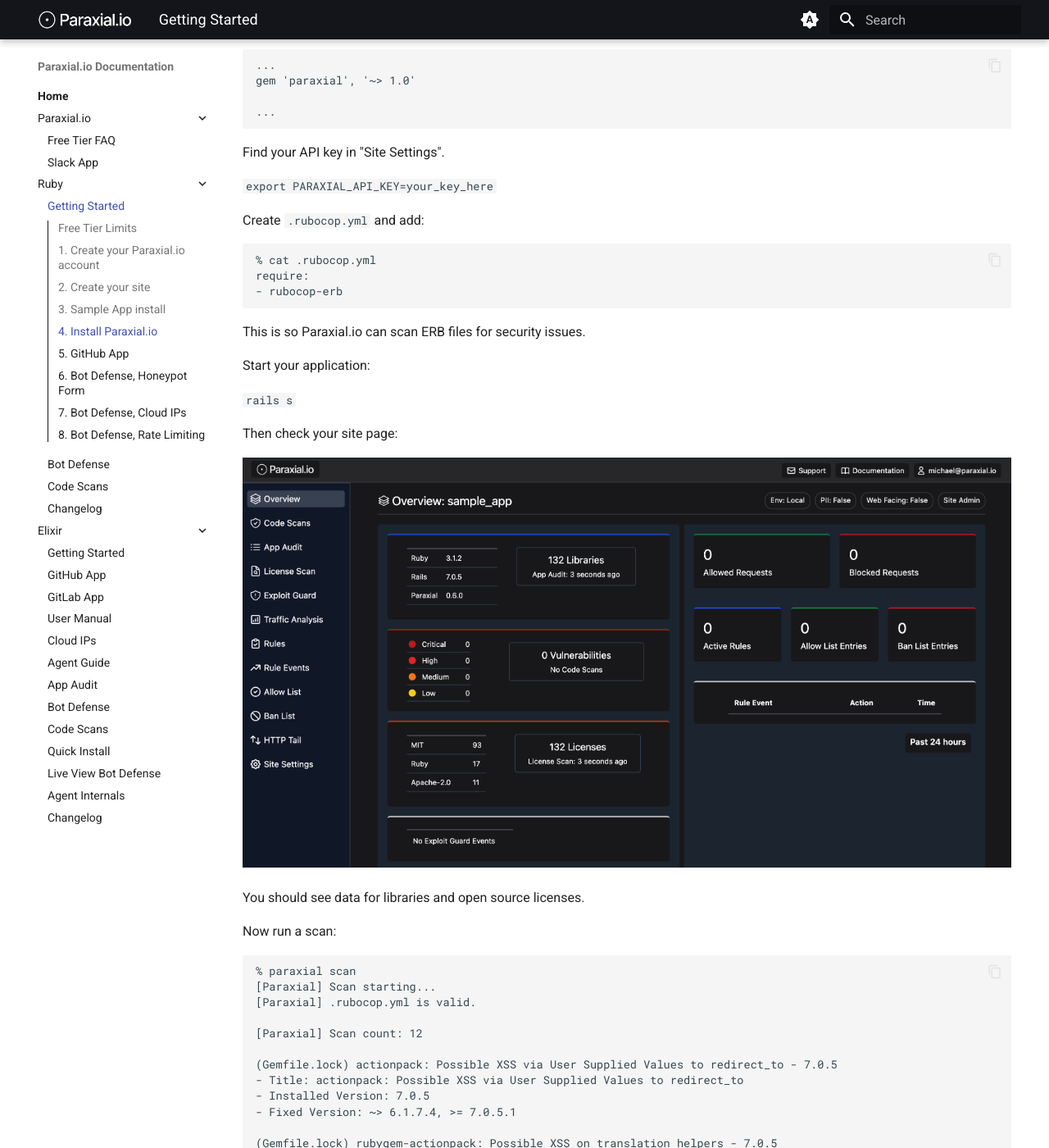
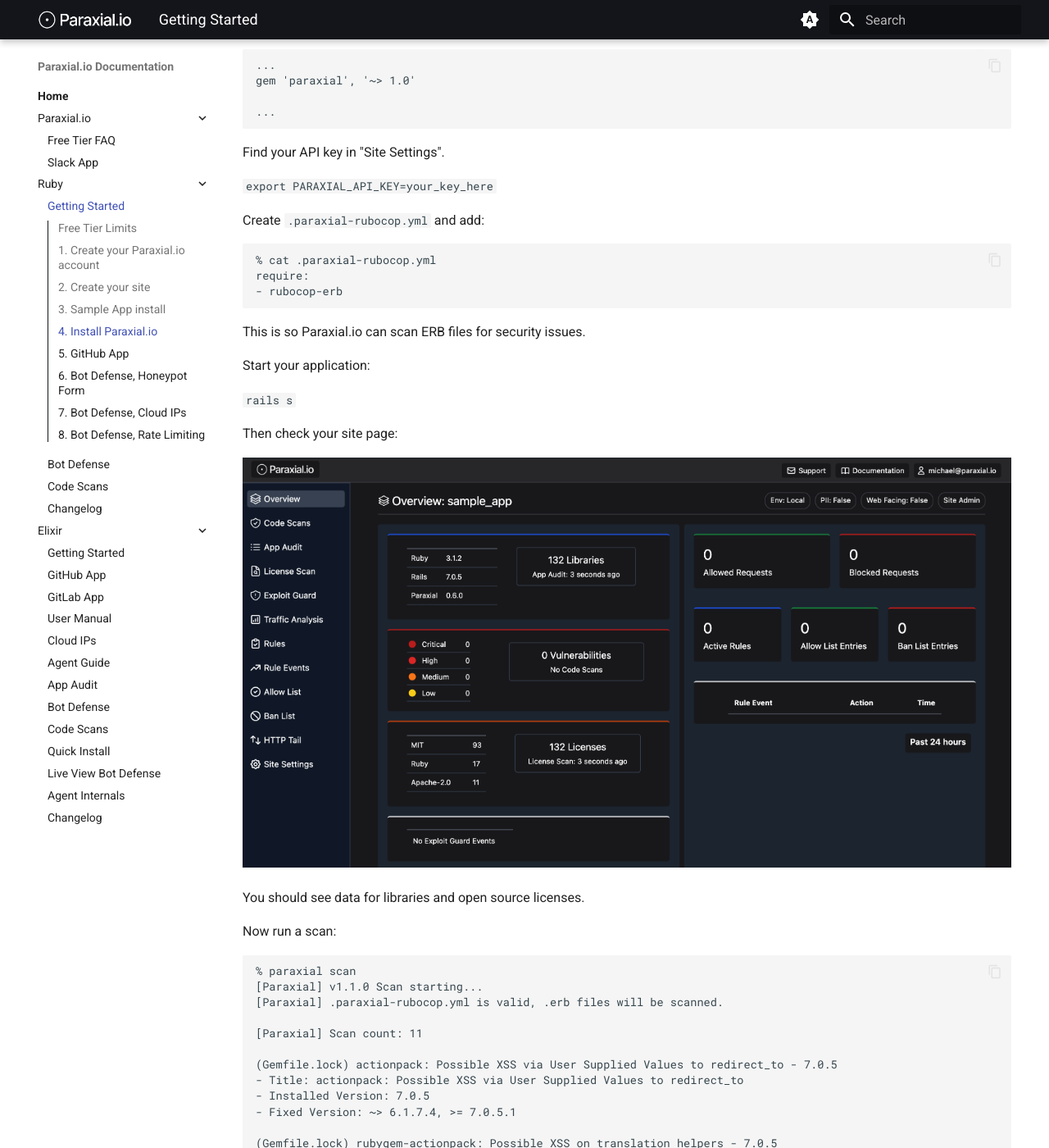
Before and after one commit to paraxialio/documentation, an MkDocs documentation site: the page built from docs/ruby/start.md, in a window 1280 px wide and 1400 px high, scrolled down 2426 px. Shown: the whole window at 82% size. Built offline with MkDocs 1.6.1 and Material for MkDocs 9.7.7, drawn with Linux system fonts in a browser that asks for light colours; some of the changed text lies outside the part shown.

Commit message:
new rubocop

````diff
--- a/docs/ruby/start.md
+++ b/docs/ruby/start.md
@@ -48,7 +48,7 @@
 
 Paraxial.io for Ruby is hosted on RubyGems - [https://rubygems.org/gems/paraxial](https://rubygems.org/gems/paraxial)
 
-Current version: `1.0.2`
+Current version: `1.1.0`
 
 `Gemfile`
 ```
@@ -62,10 +62,10 @@
 
 `export PARAXIAL_API_KEY=your_key_here`
 
-Create `.rubocop.yml` and add:
+Create `.paraxial-rubocop.yml` and add:
 
 ```
-% cat .rubocop.yml
+% cat .paraxial-rubocop.yml
 require:
 - rubocop-erb
 ```
@@ -86,10 +86,10 @@
 
 ```
 % paraxial scan
-[Paraxial] Scan starting...
-[Paraxial] .rubocop.yml is valid.
+[Paraxial] v1.1.0 Scan starting...
+[Paraxial] .paraxial-rubocop.yml is valid, .erb files will be scanned.
 
-[Paraxial] Scan count: 12
+[Paraxial] Scan count: 11
 
 (Gemfile.lock) actionpack: Possible XSS via User Supplied Values to redirect_to - 7.0.5
 - Title: actionpack: Possible XSS via User Supplied Values to redirect_to
@@ -270,8 +270,8 @@
   env:
     PARAXIAL_API_KEY: ***
     REPO_NAME: sample_app2
-[Paraxial] Scan starting...
-[Paraxial] .rubocop.yml is valid.
+[Paraxial] v1.1.0 Scan starting...
+[Paraxial] .paraxial-rubocop.yml is valid, .erb files will be scanned.
 
 [Paraxial] Scan count: 12
 
````
Also changed, not shown: docs/ruby/CHANGELOG.md (+3 -0 lines).
